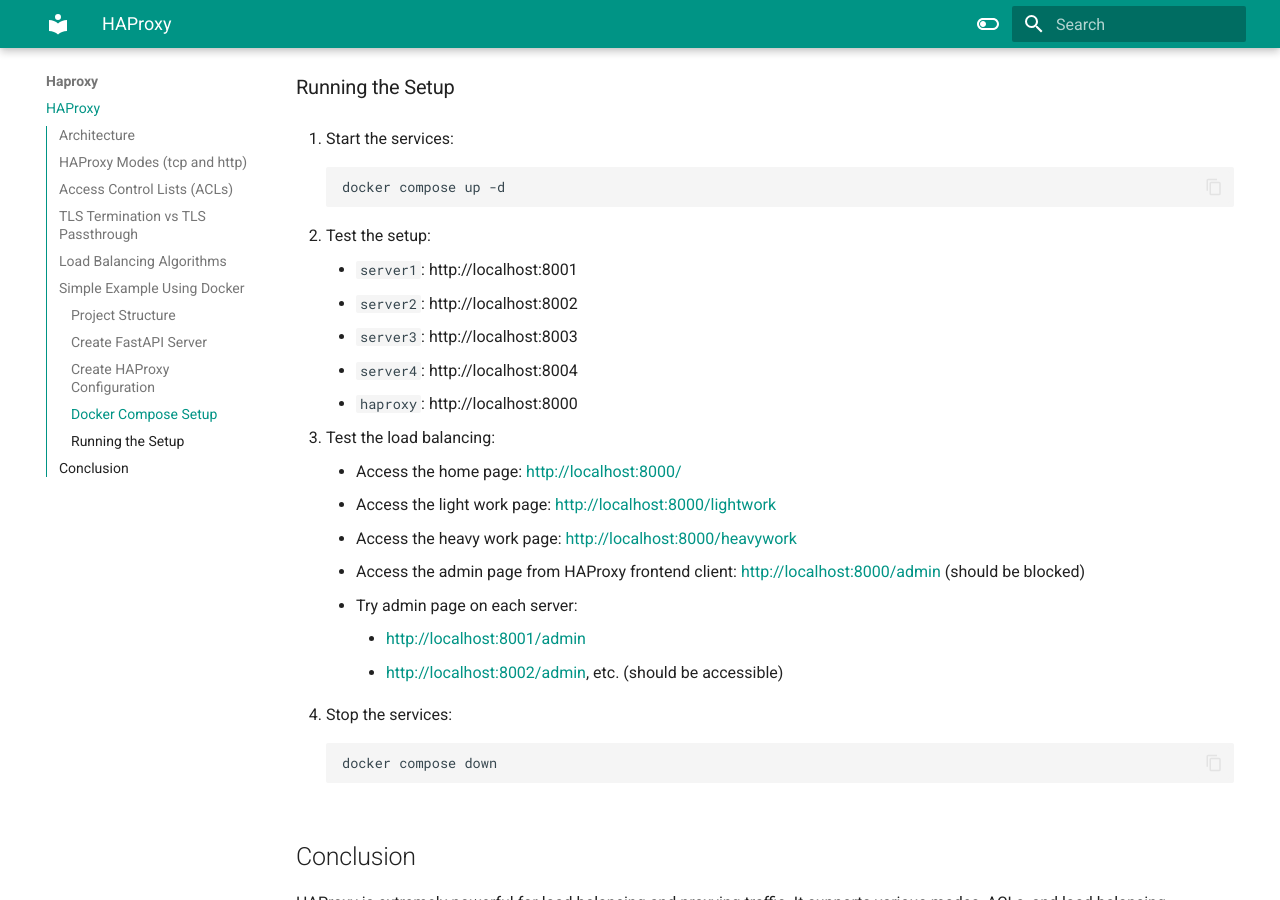
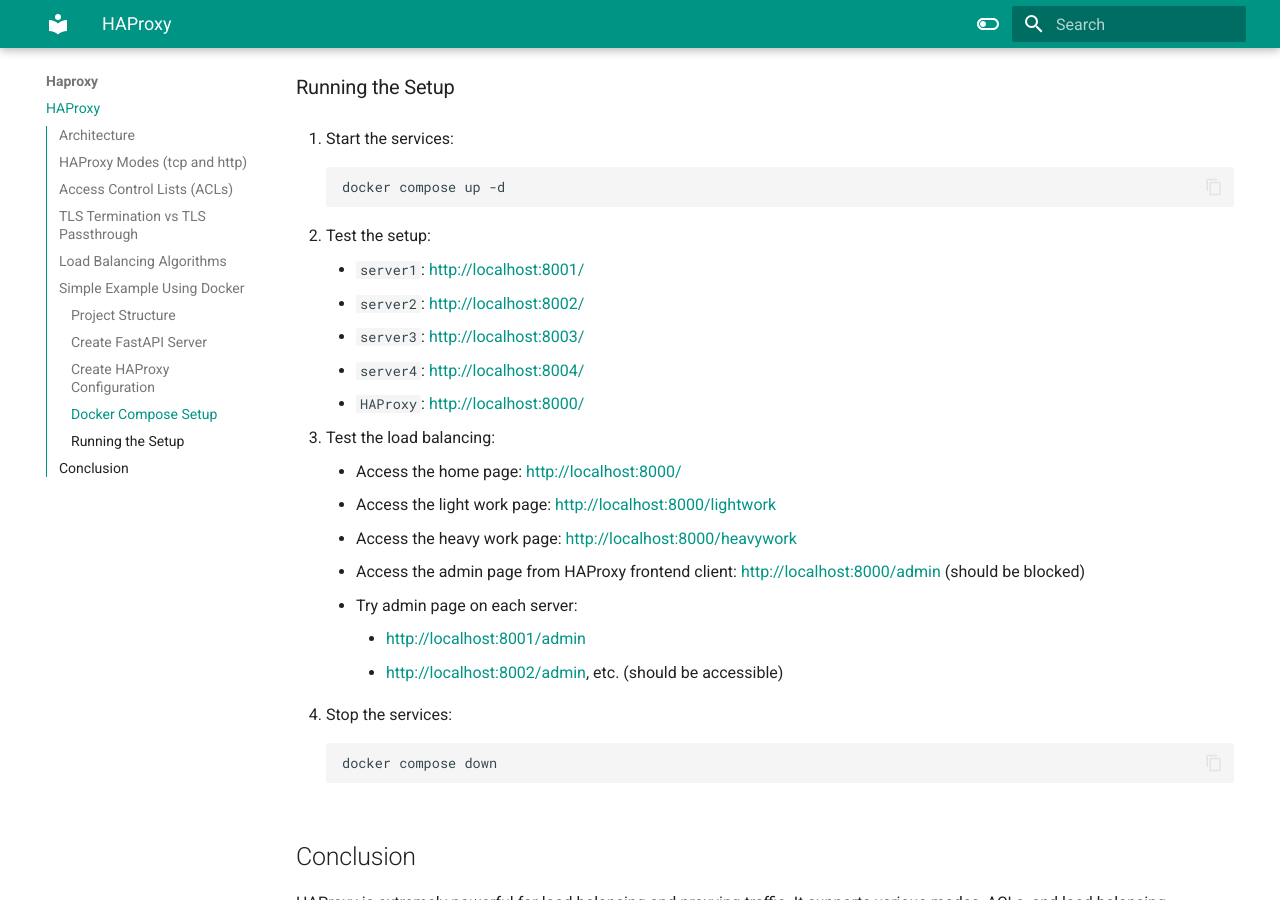
Before and after one commit to amritupreti/docs, an MkDocs documentation site: the page built from docs/haproxy/haproxy.md, in a window 1280 px wide and 900 px high, scrolled down 7003 px. Built offline with MkDocs 1.6.1 and Material for MkDocs 9.7.7, drawn with Linux system fonts in a browser that asks for light colours; part of the change alters nothing that is shown.

````diff
--- a/docs/haproxy/haproxy.md
+++ b/docs/haproxy/haproxy.md
@@ -301,11 +301,11 @@ docker compose up -d
 ```
 
 2. Test the setup:
-    - `server1`: http://localhost:8001
-    - `server2`: http://localhost:8002
-    - `server3`: http://localhost:8003
-    - `server4`: http://localhost:8004
-    - `haproxy`: http://localhost:8000
+    - `server1`: [http://localhost:8001/](http://localhost:8001/)
+    - `server2`: [http://localhost:8002/](http://localhost:8002/)
+    - `server3`: [http://localhost:8003/](http://localhost:8003/)
+    - `server4`: [http://localhost:8004/](http://localhost:8004/)
+    - `HAProxy`: [http://localhost:8000/](http://localhost:8000/)
 
 3. Test the load balancing:
     - Access the home page: [http://localhost:8000/](http://localhost:8000/)
````
